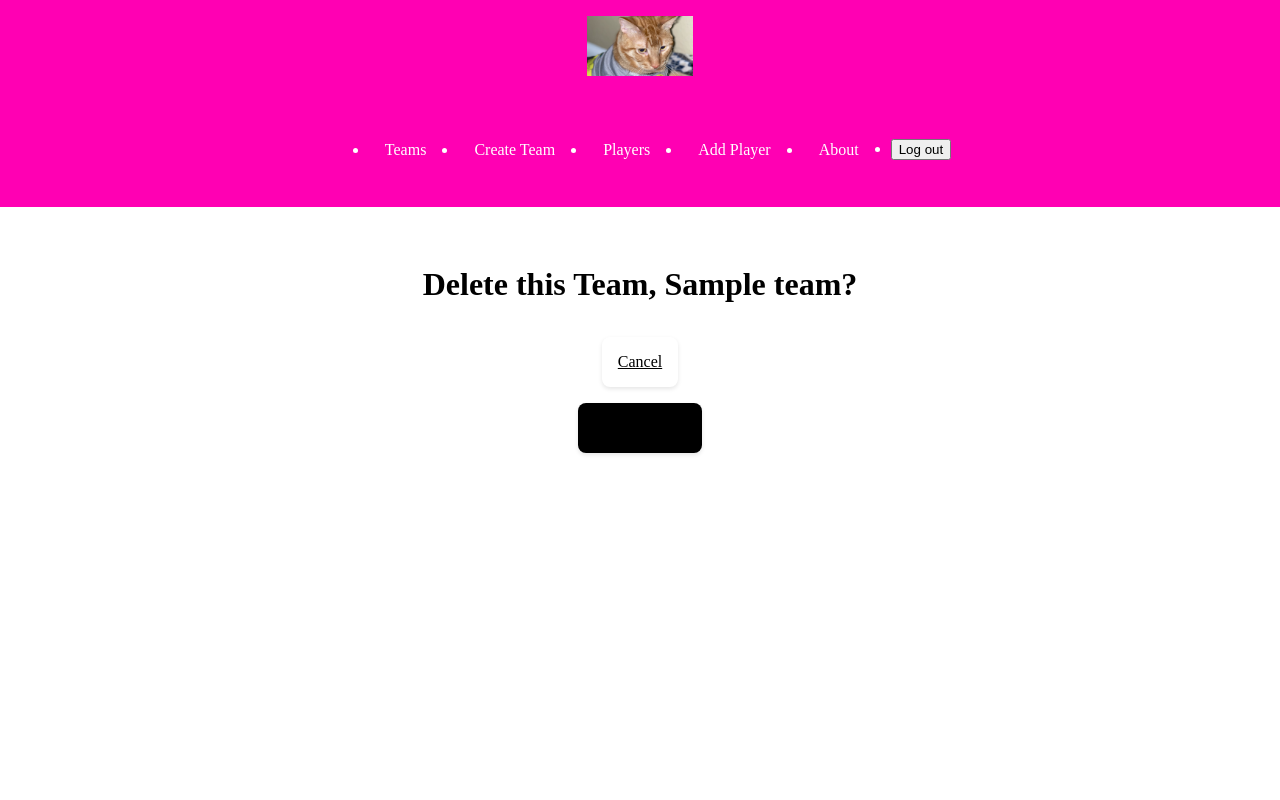
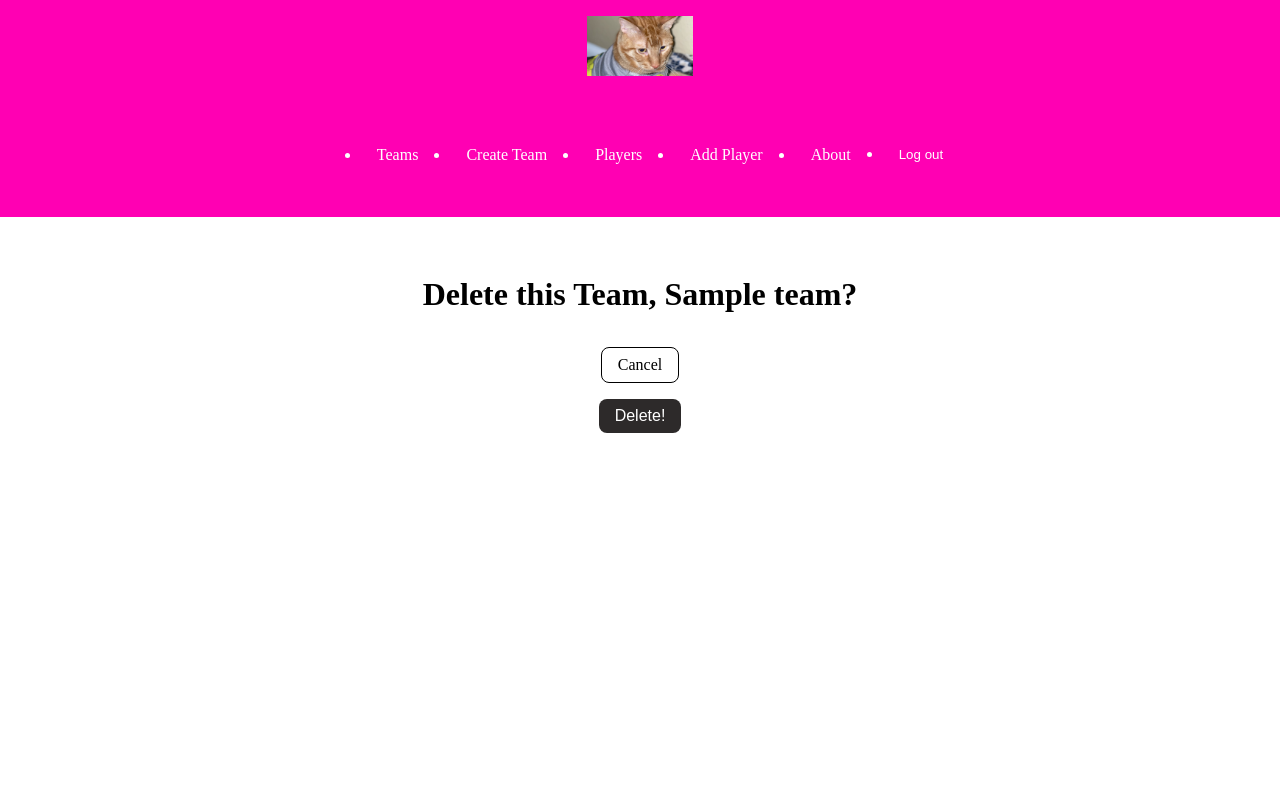
Before and after one commit to JustMe2-wq/django-crud-app-draft-picks, a Django app: page /teams/1/delete/ in a window 1280 px wide. Run offline with Django 5.2, Linux system fonts and the light colour scheme; a user stored in the database is signed in; tables that the repository leaves empty hold one stand-in row (values such as "Sample post").

Commit message:
commit message

```diff
--- a/draft_picks/models.py
+++ b/draft_picks/models.py
@@ -1,6 +1,7 @@
 from django.db import models
 from django.urls import reverse
 from django.contrib.auth.models import User
+
 PICKS = (
     ('1', 'First Round'),
     ('2', 'Second Round'),
@@ -38,6 +39,7 @@ class Draft(models.Model):
     pick = models.CharField(max_length=1, choices=PICKS, default=PICKS[0][0])
     player = models.ForeignKey(Player, on_delete=models.CASCADE)
     team = models.ForeignKey(Team, on_delete=models.CASCADE)
+    user = models.ForeignKey(User, on_delete=models.CASCADE)
 
     def __str__(self):
         return f"{self.get_pick_display()} - {self.player.name} to {self.team.name}"
--- a/draft_picks/static/css/base.css
+++ b/draft_picks/static/css/base.css
@@ -10,17 +10,17 @@ html {
     --font-family: 'times new roman', serif;
     --font-size: 16px;
     --line-height: 1.5;
-    --danger: #000000;
+    --danger: #2d2a2a;
     --danger-text: #ffffff;
     --secondary-bg: #ffffff;
     --secondary-text: #000000;
-    --submit-bg: #000000;
+    --submit-bg: #ff00b3;
     --submit-text: #ffffff;
     --nav-bg: #ff00b3;
     --nav-text: #ffffff;
     --nav-hover-bg: #ff00b3;
     --nav-hover-text: #f7d9d9;
-    --warn: #000000;
+    --warn: #ff00b3;
     --borders: #000000;
     --text-color: #000000;
 }
@@ -124,7 +124,6 @@ nav ul {
 .team-delete-container .form .btn {
     margin: 0.5rem 0;
     font-size: 1rem;
-    color: var(--text-color);
 }
 
 .player-delete-container {
@@ -146,7 +145,6 @@ nav ul {
 .player-delete-container .form .btn {
     margin: 0.5rem 0;
     font-size: 1rem;
-    color: var(--text-color);
 }
 
 .page-content {
@@ -205,6 +203,21 @@ form .submit {
     box-shadow: 0 2px 4px rgba(0, 0, 0, 0.1);
 }
 
+.btn.secondary {
+    background-color: var(--secondary-bg);
+    color: var(--secondary-text);
+    border: 1px solid var(--borders);
+    padding: 0.5rem 1rem;
+    box-shadow: none;
+    text-decoration: none;
+    display: inline-block;
+}
+
+.btn.secondary:hover {
+    background-color: var(--nav-hover-bg);
+    color: var(--nav-hover-text);
+}
+
 .warn {
     background-color: var(--warn);
     color: var(--danger-text);
@@ -219,6 +232,19 @@ form .submit {
     padding: 1rem;
     border-radius: 8px;
     box-shadow: 0 2px 4px rgba(0, 0, 0, 0.1);
+}
+
+.btn.danger {
+    background-color: var(--danger);
+    color: var(--danger-text);
+    padding: 0.5rem 1rem;
+    box-shadow: none;
+    border: none;
+}
+
+.btn.danger:hover {
+    background-color: var(--warn);
+    color: var(--danger-text);
 }
 
 .draft-container {
--- a/draft_picks/templates/base.html
+++ b/draft_picks/templates/base.html
@@ -30,7 +30,7 @@
         <li>
           <form id="logout-form" method="post" action="{% url 'logout' %}">
               {% csrf_token %}
-              <button type="submit">Log out</button>
+              <button type="submit" class="btn submit">Log out</button>
           </form>
         </li>
         {% else %}
--- a/draft_picks/templates/main/team_delete.html
+++ b/draft_picks/templates/main/team_delete.html
@@ -8,7 +8,7 @@
         <form action="" method="post" class="form">
             {% csrf_token %}
             <a href="{% url 'team_detail' team.id %}" class="btn secondary">Cancel</a>
-            <button type="submit" class="btn danger">Yes - Delete!</button>
+            <button type="submit" class="btn danger">Delete!</button>
         </form>
 </section>
 
--- a/draft_picks/templates/teams/details.html
+++ b/draft_picks/templates/teams/details.html
@@ -22,7 +22,7 @@
             <button type="submit" class="btn submit">Add Draft Pick</button>
         </form>
         <h3>Current Draft Picks</h3>
-        {% if team.draft_set.all.count %}
+        {% if user_drafts.count %}
         <table class="draft-table">
             <thead class="draft-table-header">
                 <tr>
@@ -30,7 +30,7 @@
                 </tr>
             </thead>
             <tbody class="draft-table-body">
-                {% for draft_pick in team.draft_set.all %}
+                {% for draft_pick in user_drafts %}
                 <tr class="draft-table-row">
                     <td>In The {{draft_pick.get_pick_display}},
                         {{team.name}} selected {{draft_pick.player.name}}</td>
--- a/draft_picks/views.py
+++ b/draft_picks/views.py
@@ -31,11 +31,14 @@ def team_detail(request, team_id):
     except Team.DoesNotExist:
         return redirect('team_index')
     players_team_doesnt_have = Player.objects.filter(user=request.user).exclude(id__in=team.players.all().values_list('id'))
+    user_drafts = Draft.objects.filter(user=request.user, team=team)
     draft_form = DraftForm()
+    draft_form.fields['player'].queryset = Player.objects.filter(user=request.user)
     return render(request, 'teams/details.html', {
         'team': team,
         'draft_form': draft_form,
-        'players': players_team_doesnt_have
+        'players': players_team_doesnt_have,
+        'user_drafts': user_drafts
     })
 
 
@@ -58,11 +61,13 @@ class TeamDelete(LoginRequiredMixin, DeleteView):
     success_url = '/teams/'
     template_name = 'main/team_delete.html'
 
+@login_required
 def add_draft(request, team_id):
     form = DraftForm(request.POST)
     if form.is_valid():
         new_draft = form.save(commit=False)
         new_draft.team_id = team_id
+        new_draft.user = request.user
         new_draft.save()
 
     return redirect('team_detail', team_id=team_id)
@@ -110,6 +115,9 @@ class DraftDelete(LoginRequiredMixin, DeleteView):
     model = Draft
     template_name = 'main/draft_delete.html'
 
+    def get_queryset(self):
+        return Draft.objects.filter(user=self.request.user)
+
     def get_success_url(self):
         return reverse('team_detail', kwargs={'team_id': self.object.team.id})
 
```
Also changed, not shown: draft_picks/migrations/0004_draft_user.py (added).
